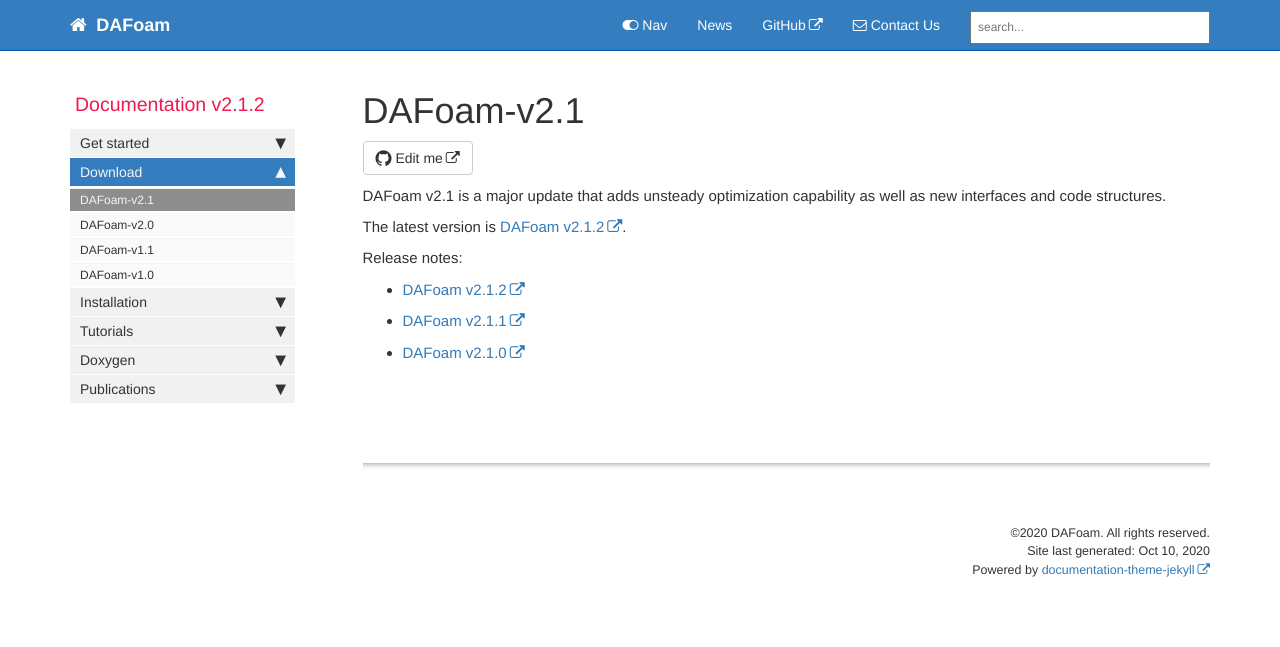
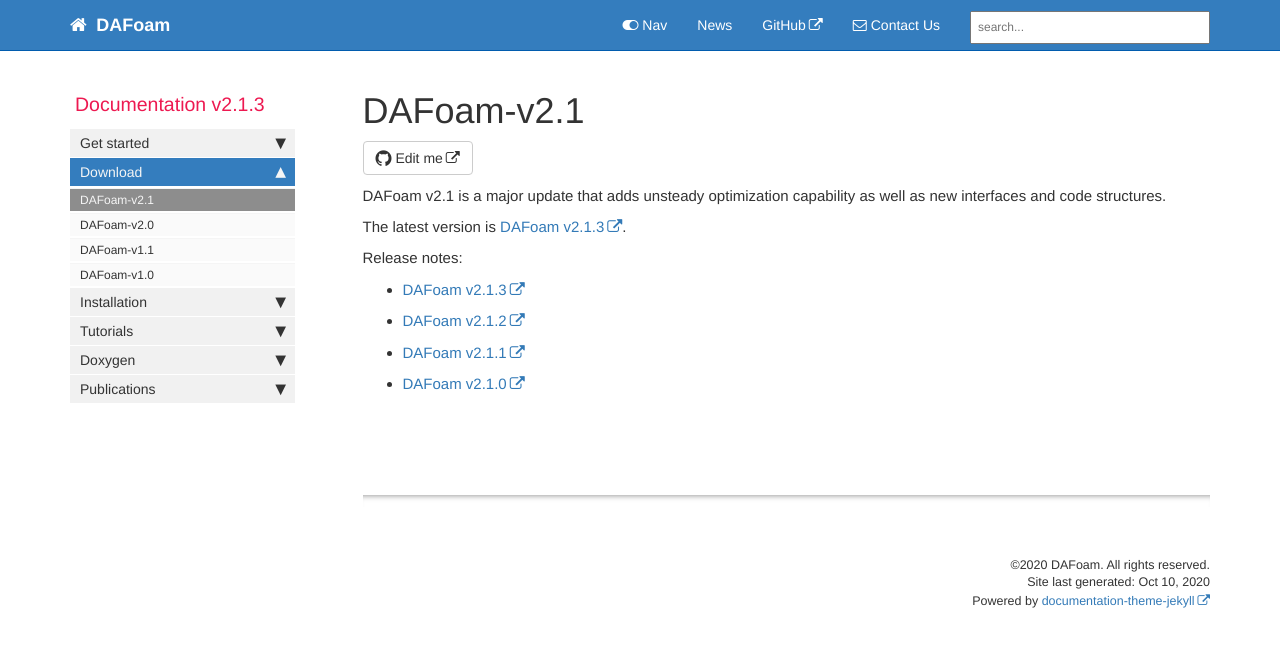
Before and after one commit to DAFoam/DAFoam.github.io, a Jekyll site: the page built from pages/mydoc/mydoc_download_v2.1.md, in a window 1280 px wide. Shown: the top 647 px of the page. Built offline with Jekyll 4.4.1, drawn with Linux system fonts in a browser that asks for light colours; comment, search, counter and statistics services are not loaded.

Commit message:
content update

```diff
--- a/_config.yml
+++ b/_config.yml
@@ -12,7 +12,7 @@ site_title: DAFoam
 company_name: DAFoam
 # this appears in the footer
 
-latest_version: v2.1.2
+latest_version: v2.1.3
 # define the latest version of DAFoam
 
 github_editme_path: DAFoam/DAFoam.github.io/blob/master/
--- a/_data/sidebars/mydoc_sidebar.yml
+++ b/_data/sidebars/mydoc_sidebar.yml
@@ -2,7 +2,7 @@
 
 entries:
 - title: sidebar
-  product: Documentation v2.1.2
+  product: Documentation v2.1.3
   version:
   folders:
 
--- a/pages/mydoc/mydoc_download_v2.1.md
+++ b/pages/mydoc/mydoc_download_v2.1.md
@@ -13,6 +13,8 @@ The latest version is [DAFoam {{ site.latest_version }}](https://github.com/mdol
 
 Release notes:
 
+- [DAFoam v2.1.3](https://github.com/mdolab/dafoam/releases/tag/v2.1.3)
+
 - [DAFoam v2.1.2](https://github.com/mdolab/dafoam/releases/tag/v2.1.2)
 
 - [DAFoam v2.1.1](https://github.com/mdolab/dafoam/releases/tag/v2.1.1)
```
